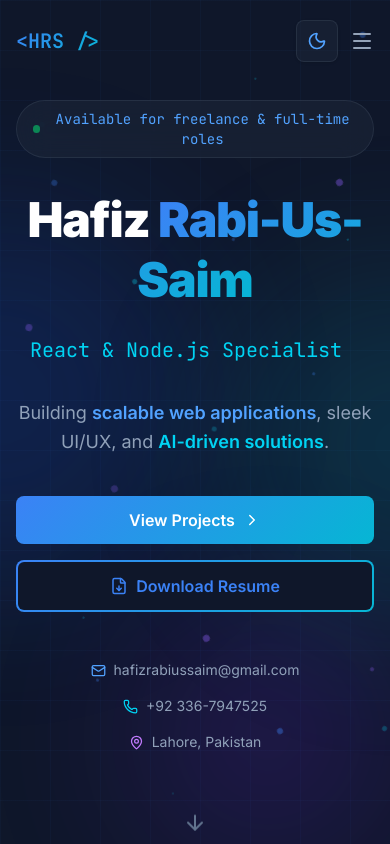
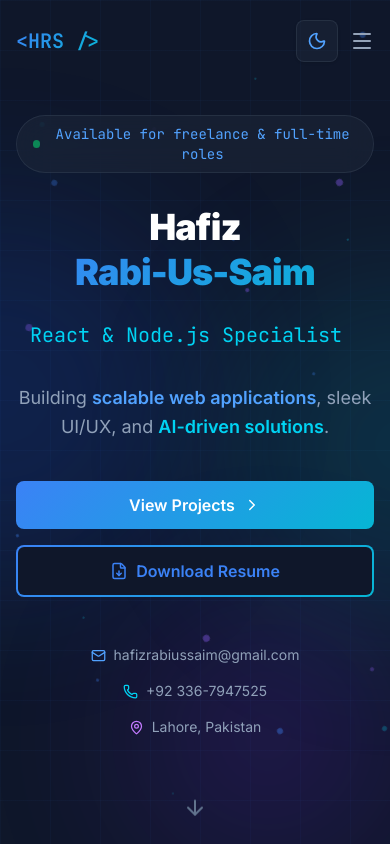
Before and after one commit to rabiussaim/Portfolio, a React (Vite) app: page / in a window 390 px wide. Shown: the top 844 px of the page. Built offline with nearby package versions, Linux system fonts and the light colour scheme.

Commit message:
fix: Improve responsive sizing of hero name for small screens under 480px

```diff
--- a/src/components/Hero.jsx
+++ b/src/components/Hero.jsx
@@ -86,9 +86,9 @@ export default function Hero() {
         </div>
 
         {/* Name */}
-        <h1 className="text-5xl sm:text-6xl md:text-7xl font-black mb-4 leading-tight tracking-tight">
-          <span className="text-white">Hafiz </span>
-          <span className="text-gradient">Rabi-Us-Saim</span>
+        <h1 className="text-3xl min-[380px]:text-4xl min-[480px]:text-5xl sm:text-6xl md:text-7xl font-black mb-4 leading-tight tracking-tight">
+          <span className="text-white block sm:inline">Hafiz </span>
+          <span className="text-gradient block sm:inline-block whitespace-nowrap">Rabi-Us-Saim</span>
         </h1>
 
         {/* Animated role */}
```
